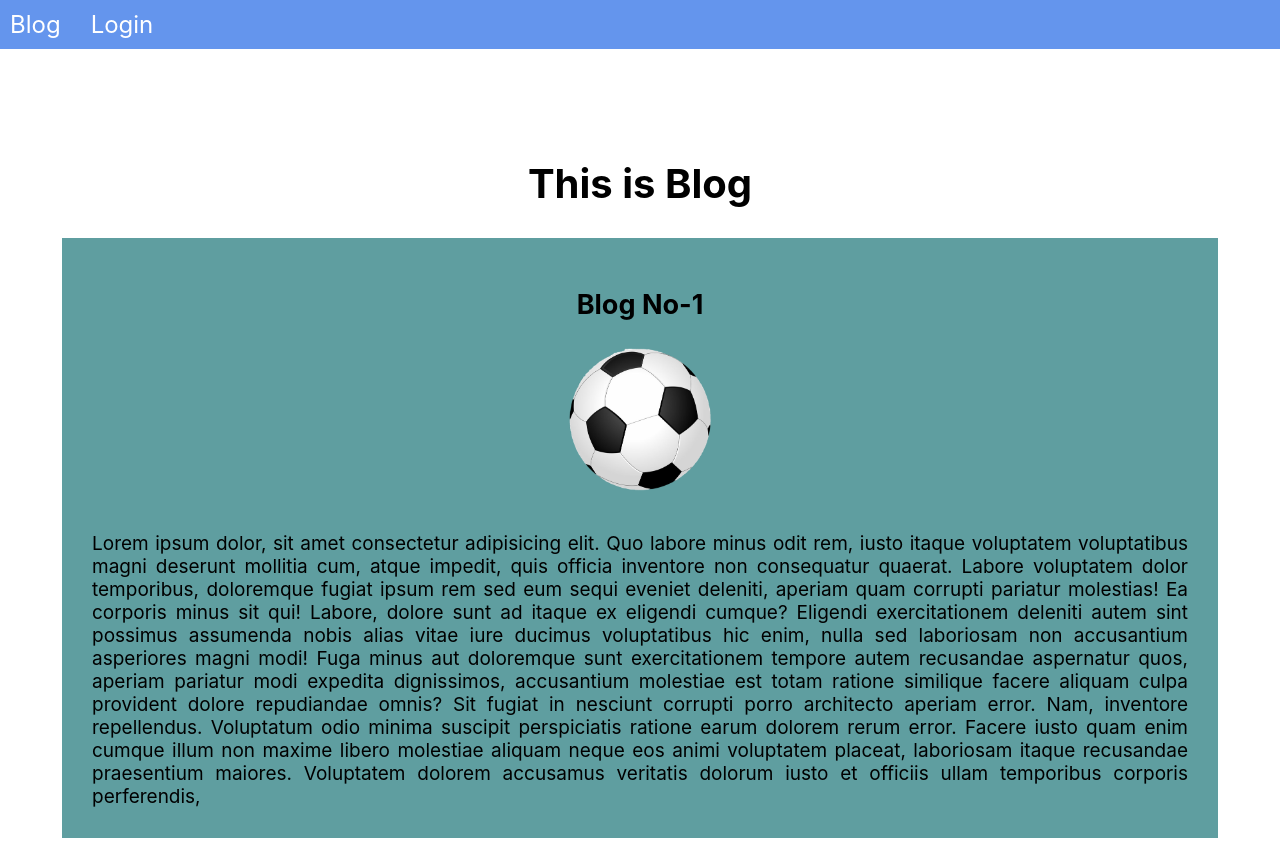
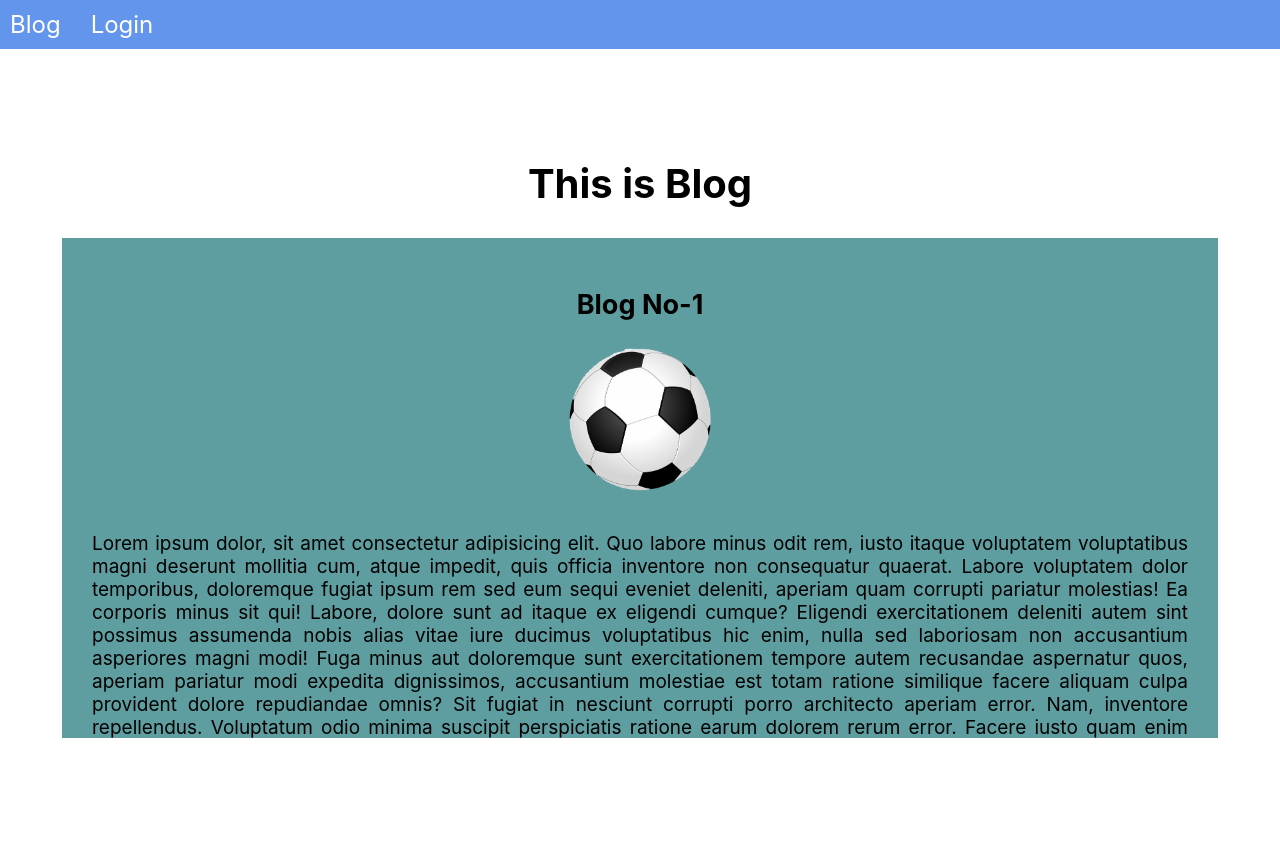
Before and after one commit to sadikul60/explore-react-typescript, a React (Create React App) app: page /blog in a window 1280 px wide. After the commit the page ends 800 px from the top, so only its background shows below. Built offline with nearby package versions, Linux system fonts and the light colour scheme.

Commit message:
added scrollbar

```diff
--- a/src/components/Blog/Blog.css
+++ b/src/components/Blog/Blog.css
@@ -19,6 +19,8 @@
 }
 
 .blog{
+    height: 500px;
+    overflow-y: scroll;
     background: cadetblue;
     color: black;
     padding: 30px;
```
